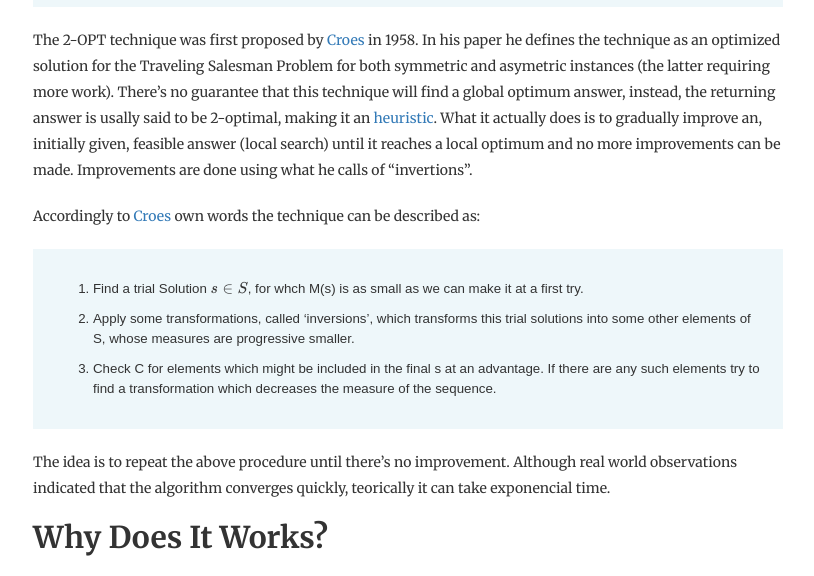
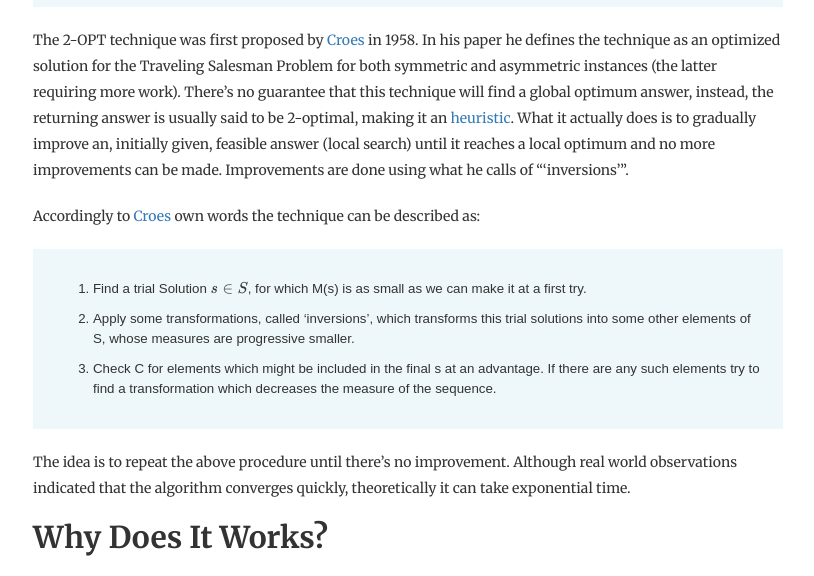
Before and after one commit to pedrohfsd/pedrohfsd.github.io, a Jekyll site: the page built from _posts/2017-08-09-2opt-part1.md, in a window 1280 px wide and 900 px high, cut to the strip 324-900 px from the top of the window. Shown: the whole strip, without its empty margins (232-1046 px from the left). Built offline with Jekyll 4.4.1, drawn with Linux system fonts in a browser that asks for light colours; formulas are drawn with MathJax 3; comment, search, counter and statistics services are not loaded; some of the changed text lies outside the part shown.

Commit message:
Spellchecking

```diff
--- a/_posts/2017-08-09-2opt-part1.md
+++ b/_posts/2017-08-09-2opt-part1.md
@@ -8,14 +8,14 @@ date: 2017-08-09
 > - Part 1 (this post): Discuss the technique definition, idea and time complexity
 > - [Part 2 (soon): Applies this technique to a real problem by implementing an heuristic algorithm for the Traveling Salesman Problem.]()
 
-The 2-OPT technique was first proposed by [Croes](https://doi.org/10.1287/opre.6.6.791) in 1958. In his paper he defines the technique as an optimized solution for the Traveling Salesman Problem for both symmetric and asymetric instances (the latter requiring more work). There's no guarantee that this technique will find a global optimum answer, instead, the returning answer is usally said to be 2-optimal, making it an [heuristic](https://en.wikipedia.org/wiki/Heuristic). What it actually does is to gradually improve an, initially given, feasible answer (local search) until it reaches a local optimum and no more improvements can be made. Improvements are done using what he calls of "invertions".
+The 2-OPT technique was first proposed by [Croes](https://doi.org/10.1287/opre.6.6.791) in 1958. In his paper he defines the technique as an optimized solution for the Traveling Salesman Problem for both symmetric and asymmetric instances (the latter requiring more work). There's no guarantee that this technique will find a global optimum answer, instead, the returning answer is usually said to be 2-optimal, making it an [heuristic](https://en.wikipedia.org/wiki/Heuristic). What it actually does is to gradually improve an, initially given, feasible answer (local search) until it reaches a local optimum and no more improvements can be made. Improvements are done using what he calls of "'inversions'".
 
 Accordingly to [Croes](https://doi.org/10.1287/opre.6.6.791) own words the technique can be described as:
-> 1. Find a trial Solution \\(s \in S\\), for whch M(s) is as small as we can make it at a first try.
+> 1. Find a trial Solution \\(s \in S\\), for which M(s) is as small as we can make it at a first try.
 > 1. Apply some transformations, called 'inversions', which transforms this trial solutions into some other elements of S, whose measures are progressive smaller.
 > 1. Check C for elements which might be included in the final s at an advantage. If there are any such elements try to find a transformation which decreases the measure of the sequence.
 
-The idea is to repeat the above procedure until there's no improvement. Although real world observations indicated that the algorithm converges quickly, teorically it can take exponencial time.
+The idea is to repeat the above procedure until there's no improvement. Although real world observations indicated that the algorithm converges quickly, theoretically it can take exponential time.
 
 Why Does It Works?
 ---
```
Also changed, not shown: other parts of _posts/2017-08-09-2opt-part1.md (+1 -1 lines).
